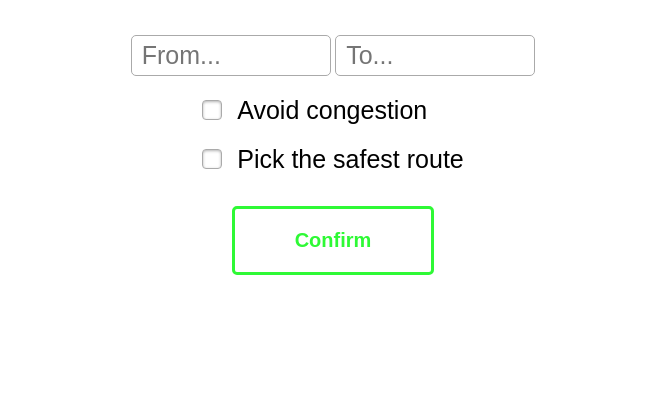
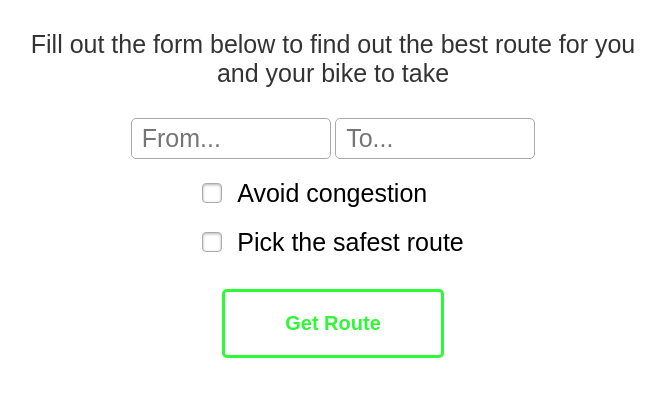
Before and after one commit to cjntifo/pedal-plan, a PHP site: the page made by index.php in a window 1280 px wide. Shown: the part 51-448 px from the top of the page, without its empty margins (307-972 px from the left). Run offline with PHP 8.4, Linux system fonts and the light colour scheme; some libraries are stand-ins or nearby versions.

Commit message:
Starting results

```diff
--- a/css/bodystyle.css
+++ b/css/bodystyle.css
@@ -54,3 +54,9 @@ button[type=submit]:hover {
 	margin-top: 2em;
 	text-align: center;
 }
+.desc {
+	margin: 20px;
+	text-align: center;
+	font-size: 25px;
+	color: #333;
+}
--- a/index.php
+++ b/index.php
@@ -50,6 +50,9 @@ if ($autofill) {
 		</div>
 	</div>
 	<div class="container">
+		<div class="desc">
+			Fill out the form below to find out the best route for you and your bike to take
+		</div>
 		<div class="input-container">
 			<form action="checker.php" method="get">
 				<div class='locations'>
@@ -81,7 +84,7 @@ if ($autofill) {
 					</div>
 				</div>
 				<div class="button-submit">
-					<button type="submit">Confirm</button>
+					<button type="submit">Get Route</button>
 				</div>
 			</form>
 		</div>
```
Also changed, not shown: results.php (added).
